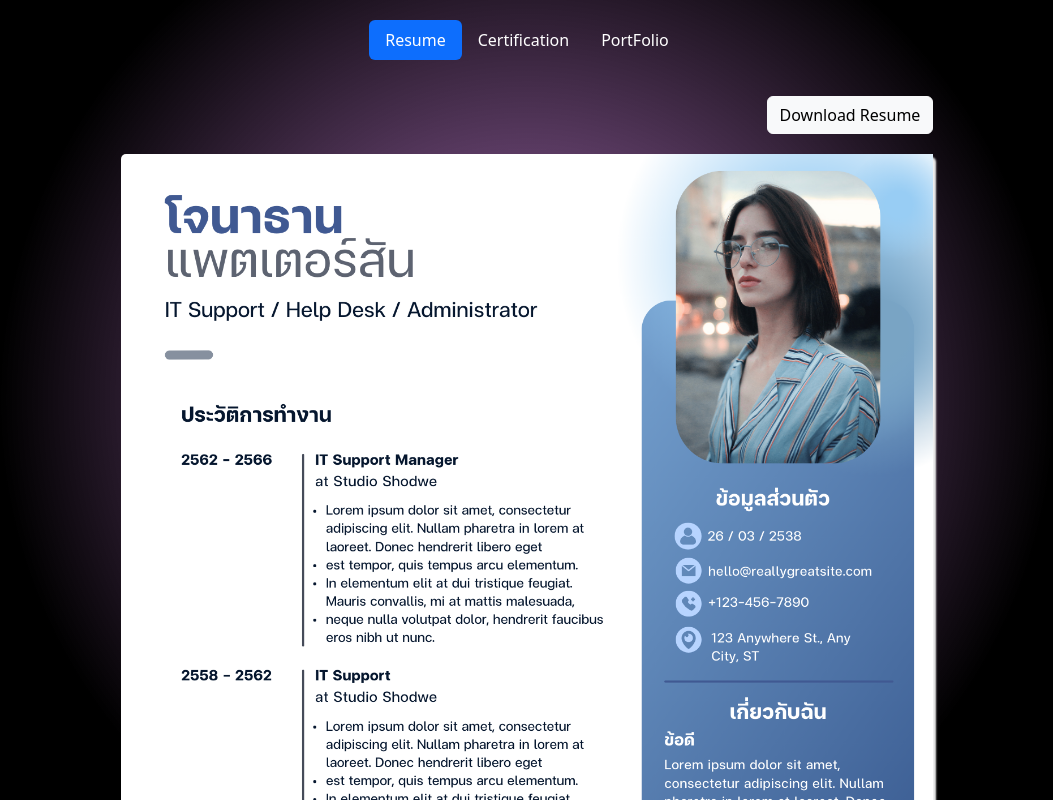
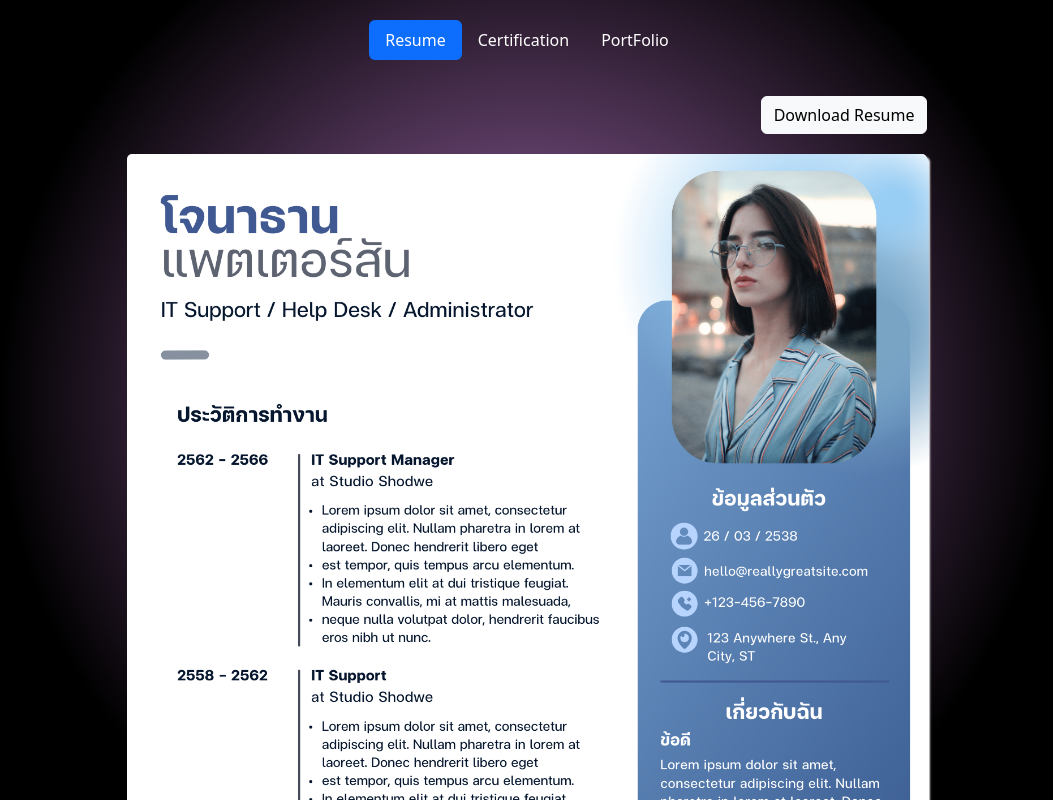
Before and after one commit to Trick1z/me, a plain HTML site: page index.html in a window 1280 px wide. Shown: the top 800 px of the page, without its empty margins (113-1166 px from the left). Drawn offline with nearby package versions, Linux system fonts and the light colour scheme.

Commit message:
add  style

```diff
--- a/styles.css
+++ b/styles.css
@@ -20,14 +20,17 @@ body {
 
     .container {
         background-color: white;
-        width: 50.8rem;
+        width: 50.06rem;
         border-radius: 5px;
         box-shadow: 3px 3px 2px rgb(238, 238, 238);
 
 
         .imgs {
+            border-radius: 10px;
             width: 50rem;
+            left: -10px;
             height: auto;
+            position: relative;
         }
 
 
```
